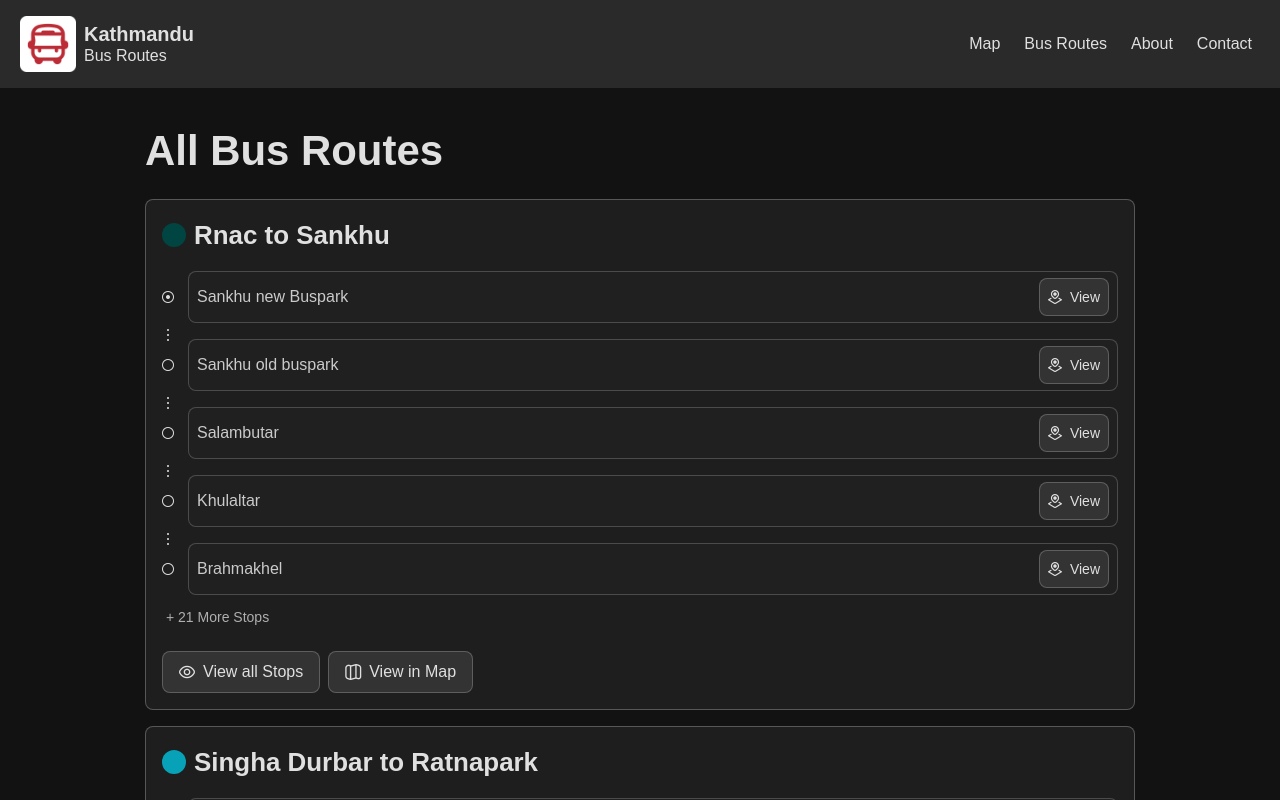
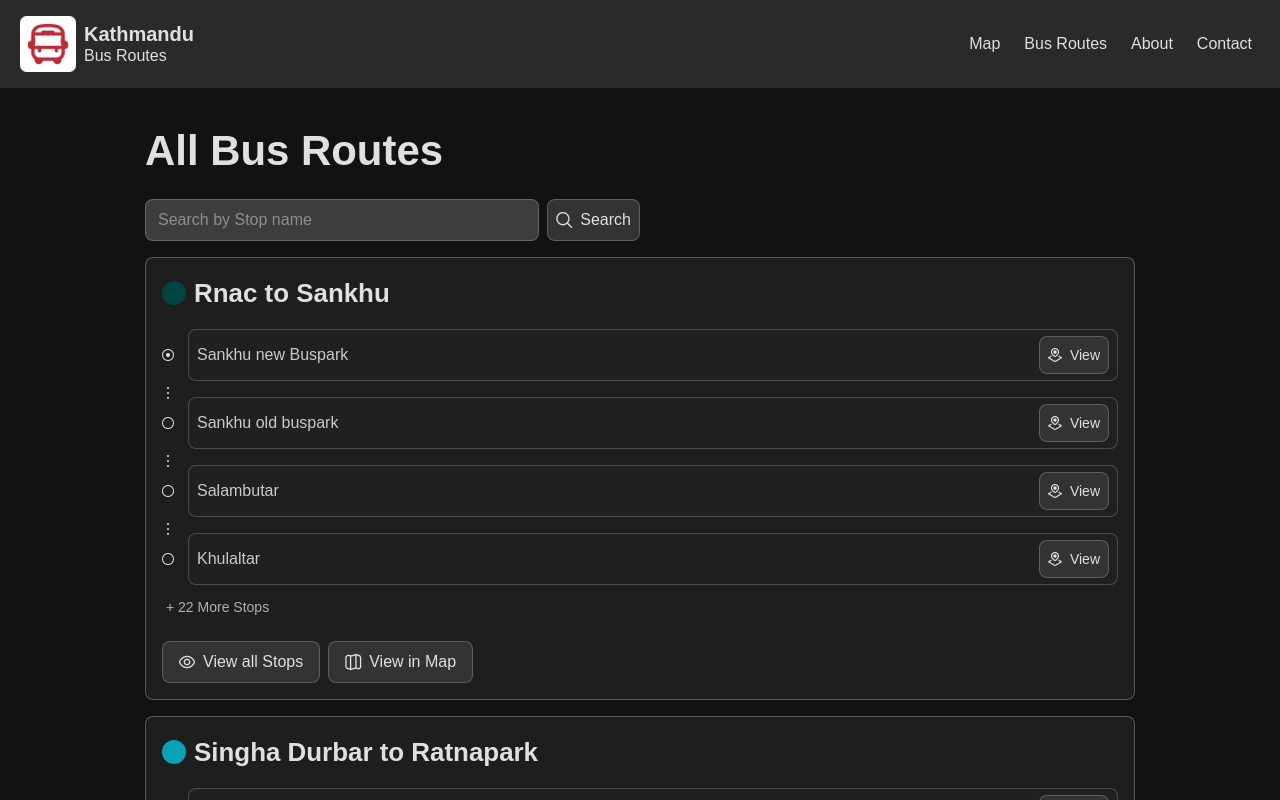
Before and after one commit to SayujKuickel/kathmandu-bus-routes, a React (Vite) app: page /bus in a window 1280 px wide. Shown: the top 800 px of the page. Built offline with nearby package versions, Linux system fonts and the light colour scheme.

Commit message:
Added search by stop name to bus routes page

```diff
--- a/src/components/bus/ViewBusStops.jsx
+++ b/src/components/bus/ViewBusStops.jsx
@@ -3,6 +3,8 @@ import { busStops } from "@/data/busStops";
 import { Link } from "react-router-dom";
 import Button from "../ui/Button";
 import { useState, useEffect } from "react";
+
+const STOP_TO_SHOW = 4;
 
 const ViewBusStops = ({ selectedRouteId, viewAll = false }) => {
   const [error, setError] = useState(null);
@@ -46,7 +48,7 @@ const ViewBusStops = ({ selectedRouteId, viewAll = false }) => {
   }
 
   const viewArray = !viewAll
-    ? selectedRoute?.stopIds?.slice(0, 5)
+    ? selectedRoute?.stopIds?.slice(0, STOP_TO_SHOW)
     : selectedRoute?.stopIds;
 
   if (!viewArray || viewArray.length === 0) {
@@ -106,10 +108,10 @@ const ViewBusStops = ({ selectedRouteId, viewAll = false }) => {
         })}
       </ul>
 
-      {selectedRoute?.stopIds?.length > 5 && !viewAll && (
+      {selectedRoute?.stopIds?.length > STOP_TO_SHOW && !viewAll && (
         <span className="block ml-1 mt-3 text-sm text-text/75">
           <Link to={`/bus/${selectedRouteId}`}>
-            + {selectedRoute?.stopIds?.length - 5} More Stops{" "}
+            + {selectedRoute?.stopIds?.length - STOP_TO_SHOW} More Stops{" "}
           </Link>
         </span>
       )}
--- /dev/null
+++ b/src/components/route/RouteDetails.jsx
@@ -0,0 +1,48 @@
+import ViewBusStops from "@/components/bus/ViewBusStops";
+import { busRoutes } from "@/data/busRoutes";
+import Button from "@/components/ui/Button";
+import { Link } from "react-router-dom";
+
+function RouteDetails({ routeId }) {
+  const route = busRoutes[routeId];
+  if (!route || !route.stopIds || route.stopIds.length === 0) return null;
+
+  return (
+    <li className="p-4 bg-surface rounded-lg  border border-on-primary/25">
+      <h3 className="heading-3 font-semibold mb-4 flex items-center">
+        <span
+          style={{
+            background: route?.lineColor,
+          }}
+          className="inline-block w-6 aspect-square rounded-full mr-2"
+        />
+
+        {route.name}
+      </h3>
+
+      <section className="mt-4 mb-6">
+        <ViewBusStops selectedRouteId={routeId} />
+      </section>
+
+      <div className="flex items-center gap-2">
+        <Link to={`/bus/${routeId}`}>
+          <Button
+            className="px-4"
+            title="View all Stops"
+            iconStyle="fi fi-rr-eye"
+          />
+        </Link>
+
+        <Link to={`/?route=${routeId}`}>
+          <Button
+            className="px-4 border border-on-surface/25 "
+            iconStyle="fi fi-rr-map"
+            title="View in Map"
+          />
+        </Link>
+      </div>
+    </li>
+  );
+}
+
+export default RouteDetails;
--- a/src/pages/bus/ViewAllBusRoutes.jsx
+++ b/src/pages/bus/ViewAllBusRoutes.jsx
@@ -1,60 +1,84 @@
 import ViewBusStops from "@/components/bus/ViewBusStops";
 import { busRoutes } from "@/data/busRoutes";
 import Button from "@/components/ui/Button";
-import { Link } from "react-router-dom";
 import PageLayout from "@/layout/PageLayout";
+import { useState } from "react";
+import RouteDetails from "@/components/route/RouteDetails";
+
+function formatSearchText(str) {
+  if (typeof str !== "string") return "";
+  return str.replace(/-/g, " ").trim().toLowerCase();
+}
 
 const ViewAllBusRoutes = () => {
+  const [stopSearch, setStopSearch] = useState("");
+  const [filteredRouteKeys, setFilteredRouteKeys] = useState(null);
+
+  function handleSearchByStop(e) {
+    e.preventDefault();
+
+    if (stopSearch.trim() === "") {
+      setFilteredRouteKeys(null);
+      return;
+    }
+
+    try {
+      const formattedSearch = formatSearchText(stopSearch);
+
+      const matchedKeys = Object.keys(busRoutes).filter((routeKey) =>
+        busRoutes[routeKey].stopIds.some((stop) =>
+          formatSearchText(stop).includes(formattedSearch)
+        )
+      );
+
+      setFilteredRouteKeys(matchedKeys);
+    } catch (error) {
+      console.error("An error occurred:", error);
+    }
+  }
+
+  const routeKeysToDisplay =
+    filteredRouteKeys !== null ? filteredRouteKeys : Object.keys(busRoutes);
+
+  const hasResults = routeKeysToDisplay.length > 0;
+
   return (
     <PageLayout>
       <div className="container-small mx-auto px-5 my-8">
         <h1 className="heading-1 font-bold mb-4">All Bus Routes</h1>
 
-        <ul className="flex flex-col gap-4">
-          {Object.keys(busRoutes).map((routeId) => {
-            const route = busRoutes[routeId];
+        <section className="mb-4 grid md:grid-cols-2">
+          <form
+            onSubmit={handleSearchByStop}
+            className="flex items-center gap-2"
+          >
+            <input
+              type="search"
+              name="search"
+              id="search"
+              placeholder="Search by Stop name"
+              className="bg-surface-3 flex-1 outline-0 border border-on-surface/25 px-3 py-2 rounded-lg"
+              value={stopSearch}
+              onChange={(e) => setStopSearch(e.target.value)}
+            />
 
-            if (route.name === "" || routeId === "") return null;
+            <Button type="search" title="Search" iconStyle="fi fi-rr-search" />
+          </form>
+        </section>
 
-            return (
-              <li
-                key={routeId}
-                className="p-4 bg-surface rounded-lg  border border-on-primary/25"
-              >
-                <h3 className="heading-3 font-semibold mb-4 flex items-center">
-                  <span
-                    style={{ background: route?.lineColor }}
-                    className="inline-block w-6 aspect-square rounded-full mr-2"
-                  />
-
-                  {route.name}
-                </h3>
-
-                <section className="mt-4 mb-6">
-                  <ViewBusStops selectedRouteId={routeId} />
-                </section>
-
-                <div className="flex items-center gap-2">
-                  <Link to={`/bus/${routeId}`}>
-                    <Button
-                      className="px-4"
-                      title="View all Stops"
-                      iconStyle="fi fi-rr-eye"
-                    />
-                  </Link>
-
-                  <Link to={`/?route=${routeId}`}>
-                    <Button
-                      className="px-4 border border-on-surface/25 "
-                      iconStyle="fi fi-rr-map"
-                      title="View in Map"
-                    />
-                  </Link>
-                </div>
-              </li>
-            );
-          })}
-        </ul>
+        {hasResults ? (
+          <ul className="flex flex-col gap-4">
+            {routeKeysToDisplay.map((routeId) => {
+              const route = busRoutes[routeId];
+              if (!route?.name || !routeId) return null;
+              return <RouteDetails key={routeId} routeId={routeId} />;
+            })}
+          </ul>
+        ) : (
+          <p className="text-on-surface/60 mt-4 mb-32">
+            No routes matched your search.
+          </p>
+        )}
       </div>
     </PageLayout>
   );
```
